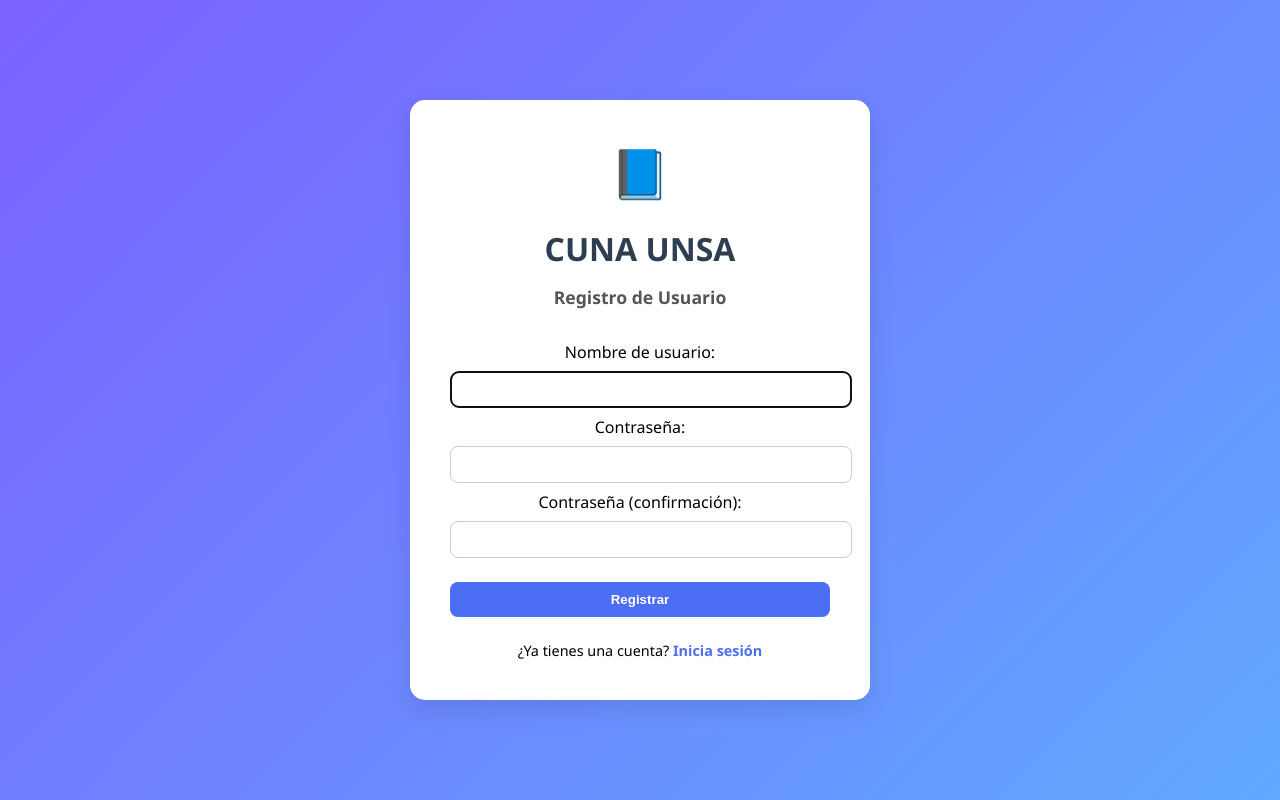
After one commit to Camila-Alarico/PW2---Trabajo-Final, a Django app: page /register/ in a window 1280 px wide. The commit adds this page. Run offline with Django 5.2, Linux system fonts and the light colour scheme.

Commit message:
adicion del login

```diff
--- /dev/null
+++ b/admission/templates/admission/register.html
@@ -0,0 +1,109 @@
+<!DOCTYPE html>
+<html lang="es">
+<head>
+    <meta charset="UTF-8">
+    <title>Registro – CUNA UNSA</title>
+    <style>
+        body {
+            margin: 0;
+            font-family: 'Segoe UI', sans-serif;
+            background: linear-gradient(135deg, #7B61FF, #60A9FF);
+            height: 100vh;
+            display: flex;
+            align-items: center;
+            justify-content: center;
+        }
+
+        .register-container {
+            background: white;
+            padding: 2.5rem;
+            border-radius: 15px;
+            box-shadow: 0 10px 25px rgba(0,0,0,0.1);
+            width: 380px;
+            text-align: center;
+        }
+
+        .register-container h1 {
+            margin-bottom: 0.2rem;
+            color: #2c3e50;
+        }
+
+        .register-container h2 {
+            font-size: 1.1rem;
+            color: #555;
+            margin-bottom: 2rem;
+        }
+
+        input[type=text],
+        input[type=password] {
+            width: 100%;
+            padding: 10px;
+            margin: 0.5rem 0;
+            border-radius: 8px;
+            border: 1px solid #ccc;
+        }
+
+        .btn-register {
+            width: 100%;
+            padding: 10px;
+            background: #4C6EF5;
+            color: white;
+            font-weight: bold;
+            border: none;
+            border-radius: 8px;
+            margin-top: 1rem;
+            cursor: pointer;
+        }
+
+        .btn-register:hover {
+            background: #3B5BDB;
+        }
+
+        .login-link {
+            margin-top: 1.5rem;
+            display: block;
+            font-size: 0.9rem;
+        }
+
+        .login-link a {
+            color: #4C6EF5;
+            font-weight: bold;
+            text-decoration: none;
+        }
+
+        .icon {
+            font-size: 3rem;
+            color: #4C6EF5;
+            margin-bottom: 1rem;
+        }
+
+        .form-errors {
+            color: red;
+            font-size: 0.9rem;
+            text-align: left;
+        }
+    </style>
+</head>
+<body>
+    <div class="register-container">
+        <div class="icon">📘</div>
+        <h1>CUNA UNSA</h1>
+        <h2>Registro de Usuario</h2>
+        <form method="post">
+            {% csrf_token %}
+            {% for field in form %}
+                {{ field.label_tag }}
+                {{ field }}
+                {% if field.errors %}
+                    <div class="form-errors">{{ field.errors|join:", " }}</div>
+                {% endif %}
+            {% endfor %}
+            <button type="submit" class="btn-register">Registrar</button>
+        </form>
+
+        <div class="login-link">
+            ¿Ya tienes una cuenta? <a href="{% url 'login' %}">Inicia sesión</a>
+        </div>
+    </div>
+</body>
+</html>
--- a/admission/views.py
+++ b/admission/views.py
@@ -7,12 +7,17 @@ from .models import Parent, Payment, AdmissionStage
 from .forms import ParentForm, PaymentForm, AdmissionStageForm
 from django.http import JsonResponse
 
+from django.contrib.auth import login
+from django.contrib.auth.forms import UserCreationForm
+from django.contrib.auth.decorators import login_required
+from django.utils.decorators import method_decorator
+
 from django.views.decorators.csrf import csrf_exempt
 from django.core.mail import EmailMessage
 from django.http import HttpResponse
 import io
 
-
+@method_decorator(login_required, name='dispatch')
 # LISTADO
 class ApplicantListView(ListView):
     model = Applicant
@@ -158,3 +163,19 @@ def send_applicants_email(request):
         return HttpResponse('Correo enviado con éxito')
 
     return HttpResponse('Método no permitido', status=405)
+
+@login_required
+def home_view(request):
+    return render(request, 'admission/home.html')
+
+# Vista de registro
+def register_view(request):
+    if request.method == 'POST':
+        form = UserCreationForm(request.POST)
+        if form.is_valid():
+            user = form.save()
+            login(request, user)
+            return redirect('home')
+    else:
+        form = UserCreationForm()
+    return render(request, 'admission/register.html', {'form': form})
--- a/cunaunsa/settings.py
+++ b/cunaunsa/settings.py
@@ -121,3 +121,7 @@ STATIC_URL = "static/"
 # https://docs.djangoproject.com/en/5.2/ref/settings/#default-auto-field
 
 DEFAULT_AUTO_FIELD = "django.db.models.BigAutoField"
+
+LOGIN_URL = 'login'
+LOGIN_REDIRECT_URL = 'home'
+LOGOUT_REDIRECT_URL = 'login'
--- a/cunaunsa/urls.py
+++ b/cunaunsa/urls.py
@@ -18,9 +18,15 @@ Including another URLconf
 from django.contrib import admin
 from django.urls import path, include
 from admission.views import home
+from django.contrib.auth import views as auth_views
+from admission import views
 
 urlpatterns = [
     path('admin/', admin.site.urls),
     path('', home, name='home'),
+    path('login/', auth_views.LoginView.as_view(template_name='admission/login.html'), name='login'),
+    path('logout/', auth_views.LogoutView.as_view(), name='logout'),
+    path('register/', views.register_view, name='register'),
+    path('', views.home_view, name='home'),
     path('', include('admission.urls')),
 ]
```
Also changed, not shown: admission/templates/admission/home.html (+12 -3 lines), admission/templates/admission/login.html (added, +101 -0 lines), db.sqlite3, 1 other file.
